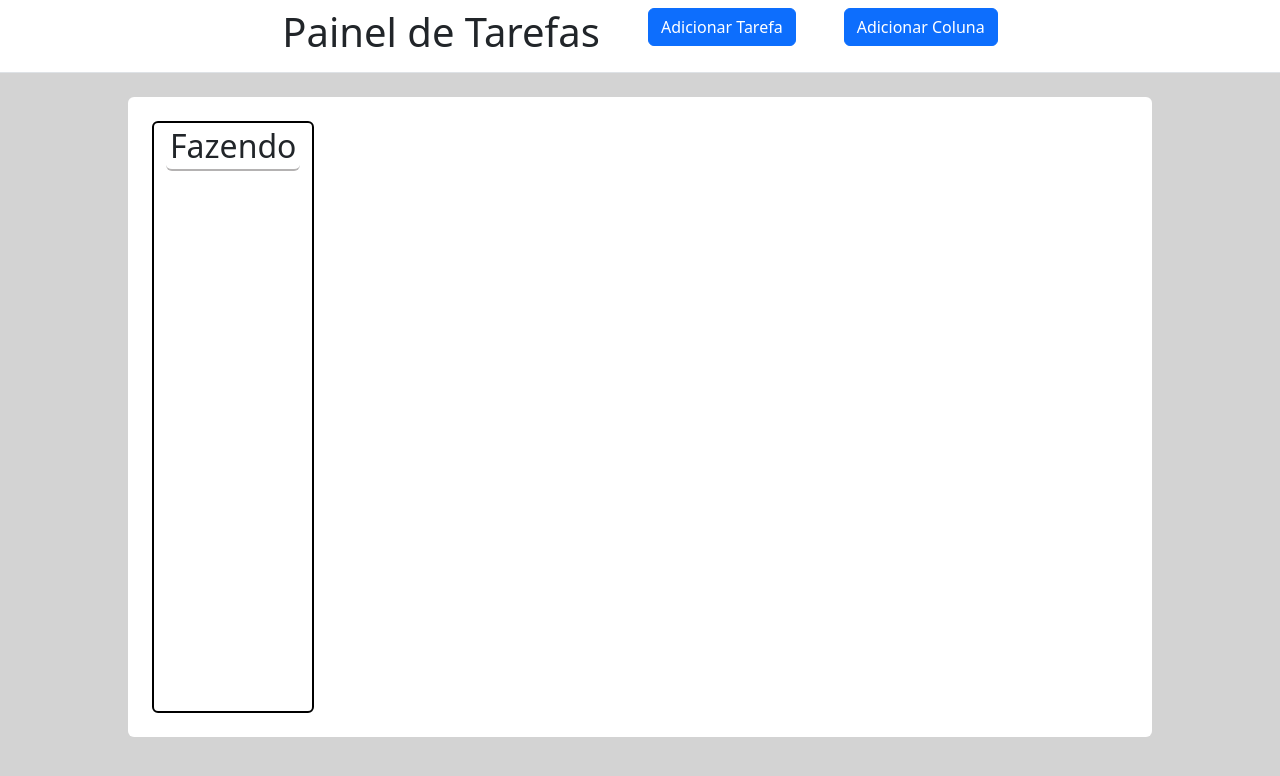
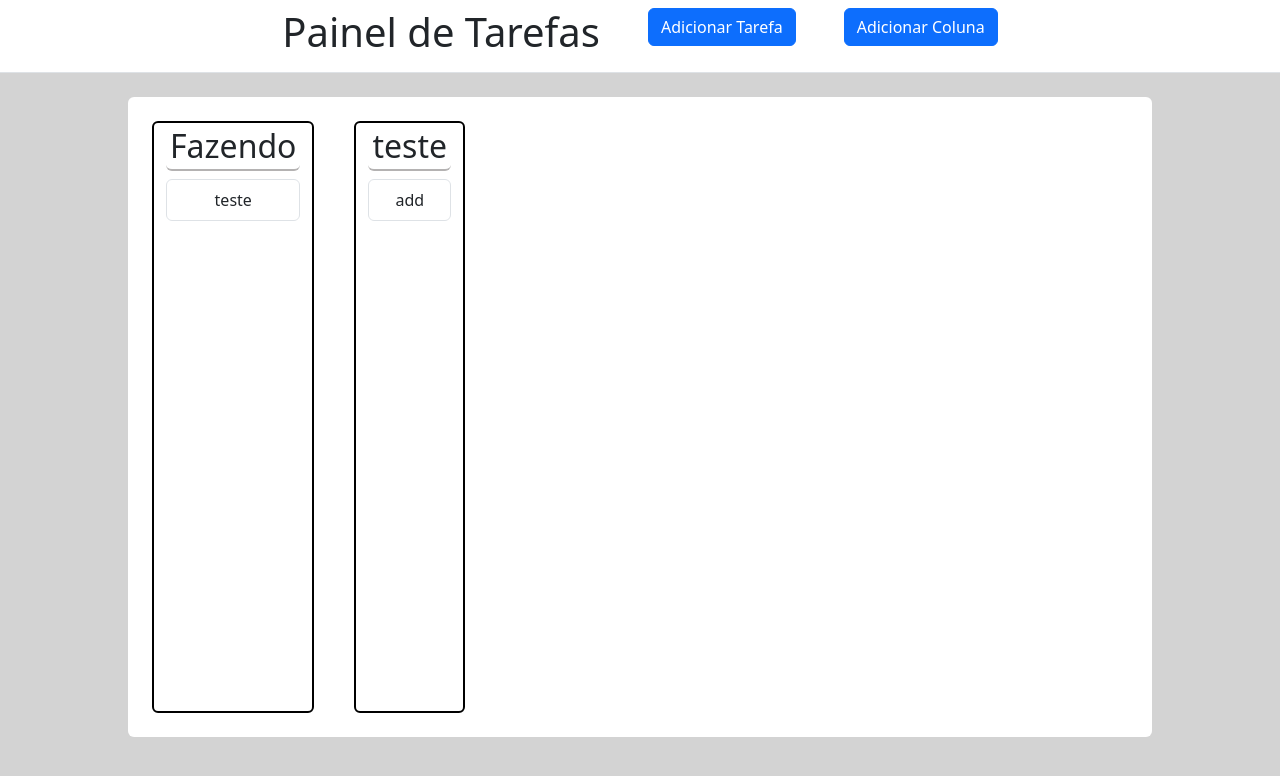
Before and after one commit to Gabriel-Leal29/Painel-de-Tarefas, a Vue app: page / in a window 1280 px wide. Shown: the top 776 px of the page. Built offline with nearby package versions, Linux system fonts and the light colour scheme; data requests are answered from the project's data file; the HTML template or start-up script is replaced by a standard one.

Commit message:
Adicionado a liby Draggable para arrastar e soltar elementos html, implementado a lógica de passar o da tarefa pelo elemento

```diff
--- a/db.json
+++ b/db.json
@@ -3,7 +3,24 @@
     {
       "id": "1",
       "title": "Fazendo"
+    },
+    {
+      "id": "2",
+      "title": "teste"
     }
   ],
-  "tasks": []
+  "tasks": [
+    {
+      "id": "2454",
+      "title": "teste",
+      "description": "adawd",
+      "columnId": "1"
+    },
+    {
+      "id": "3382",
+      "title": "add",
+      "description": "adad",
+      "columnId": "2"
+    }
+  ]
 }
--- a/package.json
+++ b/package.json
@@ -12,7 +12,8 @@
     "axios": "^1.9.0",
     "bootstrap": "^5.3.6",
     "json-server": "^1.0.0-beta.3",
-    "vue": "^3.5.13"
+    "vue": "^3.5.13",
+    "vuedraggable": "^4.1.0"
   },
   "devDependencies": {
     "@vitejs/plugin-vue": "^5.2.3",
--- a/src/components/CardTarefa.vue
+++ b/src/components/CardTarefa.vue
@@ -7,10 +7,14 @@
 
         </h2>
 
-        <p class="border border-1 rounded p-2 pTarefas" v-for="tarefa in tarefas" :key="tarefa.id"
-            @click="abrirModal(tarefa)">
-            {{ tarefa.title }}
-        </p>
+        <div @dragover.prevent @drop="onDrop" class="tarefas h-100">
+            <p class="border border-1 rounded p-2 pTarefas" v-for="tarefa in tarefas" :key="tarefa.id"
+                @click="abrirModal(tarefa)" draggable="true" @dragstart="onDragStart(tarefa)">
+                {{ tarefa.title }}
+            </p>
+        </div>
+
+
 
         <!-- modal das tarefas -->
         <div class="modal fade" id="ModalTarefa" tabindex="-1" aria-labelledby="exampleModalLabel" aria-hidden="true"
@@ -88,6 +92,7 @@
 
 import axios from "axios"
 import { Modal } from "bootstrap";
+import draggable from 'vuedraggable'
 
 export default {
     name: "CardTarefa",
@@ -145,11 +150,7 @@ export default {
             } catch (erro) {
                 console.log("Erro ao deletar a tarefa:", erro);
             }
-        }
-        ,
-
-        //DELETAR A COLUNA COM AS TAREFAS DENTRO
-
+        },
         async deletarColuna() {
             try {
                 for (const tarefa of this.tarefas) {
@@ -160,6 +161,19 @@ export default {
             } catch (erro) {
                 console.log("Erro ao deletar a coluna!")
             }
+        },
+
+        onDragStart(tarefa, event) {
+            //envia o id da tarefa
+            event.dataTransfer.setData('text/plain', tarefa.id)
+        },
+        onDrop(event) {
+            //solta a tarfa do id
+            const tarefaId = event.dataTransfer.getData('text/plain');
+            console.log('Tarefa solta:', tarefaId);
+
+            // Aqui você faz a atualização do columnId via Axios ou emit pro pai
+            // Exemplo: this.$emit('moverTarefa', { tarefaId, novaColunaId: this.idColuna })
         },
 
     },
```
Also changed, not shown: 1 other file (tests, documents, lock files or other folders).
